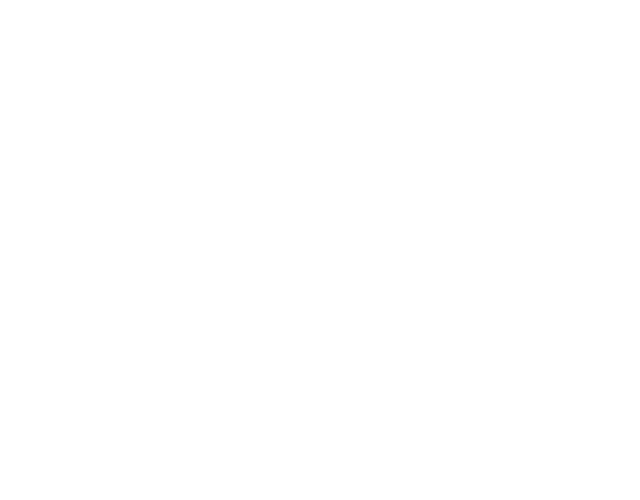
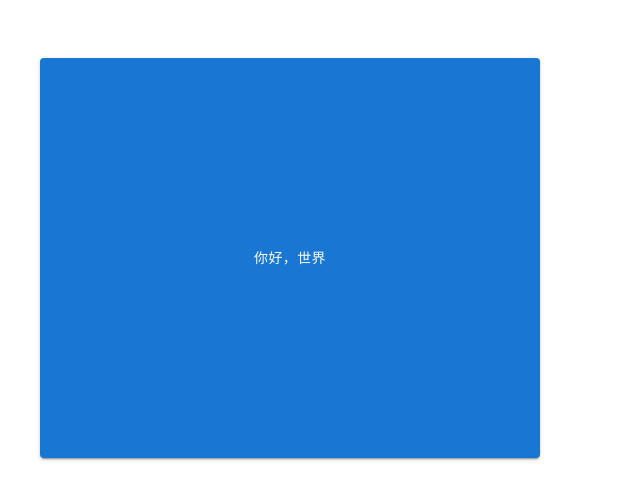
Before and after one commit to xingxinglail/drug-ui, a React app: page / in a window 1280 px wide. Shown: the top 500 px of the page, without its empty margins (0-640 px from the left). Built offline with nearby package versions, Linux system fonts and the light colour scheme.

Commit message:
feat: add ripple

```diff
--- /dev/null
+++ b/components/_use/index.ts
@@ -0,0 +1 @@
+export { useRipple } from './useRipple/index';
--- /dev/null
+++ b/components/_use/useRipple/index.ts
@@ -0,0 +1,62 @@
+import { useEffect, RefObject } from 'react';
+import './style/index.scss';
+
+export interface Options {
+    ref: RefObject<HTMLElement>;
+}
+
+const getRippleSize = (width: number, height: number, positionX: number, positionY: number) => {
+    // 得到点击位置距离最远的点，计算出这两点之间的距离
+    const square = (x: number) => x * x;
+    const coordinates = [[0, 0], [width, 0], [0, height], [width, height]].map(coordinate => {
+        return Math.sqrt(square(coordinate[0] - positionX) + square(coordinate[1] - positionY));
+    });
+    // 最长边即为半径
+    const radius = Math.max.apply({}, coordinates);
+    const size = radius * 2;
+    const left = positionX - size / 2;
+    const top = positionY - size / 2;
+    return { size, left, top };
+};
+
+export function useRipple (options: Options) {
+    const { ref } = options;
+    // default color rgba(0, 0, 0, 0.87)
+    const init = () => {
+        const spanDom = document.createElement('span');
+        spanDom.className = 'drug-ripple-root';
+        ref.current!.appendChild(spanDom);
+    };
+
+    const touchRipple = (e: MouseEvent) => {
+        if (ref && ref.current) {
+            const { left: _left, top: _top, width, height } = ref.current.getBoundingClientRect();
+            const spanDom = document.createElement('span');
+            spanDom.className = 'drug-ripple';
+            const { size, left, top } = getRippleSize(width, height, e.pageX - _left, e.pageY - _top);
+            spanDom.style.top = `${ top }px`;
+            spanDom.style.left = `${ left }px`;
+            spanDom.style.width = `${ size }px`;
+            spanDom.style.height = `${ size }px`;
+            const rootDom = ref.current.querySelector('.drug-ripple-root');
+            const childDom = document.createElement('span');
+            childDom.className = 'drug-ripple-child';
+            spanDom.appendChild(childDom);
+            rootDom!.appendChild(spanDom);
+            spanDom.addEventListener('animationend', () => {
+                spanDom.removeChild(childDom);
+                rootDom!.removeChild(spanDom);
+            });
+        }
+    };
+
+    useEffect(() => {
+        if (ref && ref.current) {
+            init();
+            ref.current.addEventListener('mousedown', touchRipple);
+        }
+        return () => {
+            if (ref && ref.current) ref.current.removeEventListener('mousedown', touchRipple);
+        };
+    }, []);
+};
--- /dev/null
+++ b/components/_use/useRipple/style/index.scss
@@ -0,0 +1,46 @@
+@keyframes drug-ripple-enter {
+    0% {
+        opacity: 0.3;
+        transform: scale(0);
+    }
+
+    100% {
+        opacity: 0.1;
+        transform: scale(1);
+    }
+}
+
+@keyframes drug-ripple-leave {
+
+    0% {
+        opacity: 1;
+    }
+
+    100% {
+        opacity: 0;
+    }
+}
+
+.drug-ripple-root {
+    position: absolute;
+    top: 0;
+    right: 0;
+    bottom: 0;
+    left: 0;
+    z-index: 0;
+    overflow: hidden;
+
+    .drug-ripple {
+        position: absolute;
+        border-radius: 50%;
+        animation: drug-ripple-enter 700ms cubic-bezier(0.4, 0, 0.2, 1);
+        .drug-ripple-child {
+            display: block;
+            width: 100%;
+            height: 100%;
+            background-color: currentColor;
+            border-radius: 50%;
+            animation: drug-ripple-leave 700ms cubic-bezier(0.4, 0, 0.2, 1);
+        }
+    }
+}
--- /dev/null
+++ b/components/button/Button.tsx
@@ -0,0 +1,30 @@
+import React, { FC, useRef } from 'react';
+import { classes } from '../_util';
+import { useRipple } from '../_use';
+
+import './style/index.scss';
+
+interface ButtonProps {
+    disable?: boolean;
+    disableRipple?: boolean;
+}
+
+const Button: FC<ButtonProps> = ({ disable = false, disableRipple = false, children }) => {
+    const ref = useRef<HTMLButtonElement>(null);
+
+    if (!disableRipple) useRipple({ ref });
+
+    return (
+        <>
+            <button
+                ref={ ref }
+                disabled={ disable }
+                className={ classes('drug-button', 'drug-button-primary') }>
+                { children }
+            </button>
+        </>
+
+    );
+};
+
+export default Button;
--- /dev/null
+++ b/components/button/Index.tsx
@@ -0,0 +1,3 @@
+import Button from './Button';
+
+export default Button;
--- /dev/null
+++ b/components/button/style/index.scss
@@ -0,0 +1,34 @@
+.drug-button {
+    position: relative;
+    color: rgba(0, 0, 0, 0.87);
+    padding: 6px 16px;
+    font-size: 0.875rem;
+    min-width: 64px;
+    box-sizing: border-box;
+    transition: background-color 250ms cubic-bezier(0.4, 0, 0.2, 1) 0ms, box-shadow 250ms cubic-bezier(0.4, 0, 0.2, 1) 0ms, border 250ms cubic-bezier(0.4, 0, 0.2, 1) 0ms;
+    font-family: "Roboto", "Helvetica", "Arial", sans-serif;
+    font-weight: 500;
+    line-height: 1.75;
+    border-radius: 4px;
+    letter-spacing: 0.02857em;
+    text-transform: uppercase;
+    border: 0;
+    outline: 0;
+    cursor: pointer;
+    user-select: none;
+    -webkit-appearance: none;
+    -webkit-tap-highlight-color: transparent;
+    box-shadow: 0 3px 1px -2px rgba(0, 0, 0, 0.2), 0px 2px 2px 0px rgba(0, 0, 0, 0.14), 0px 1px 5px 0px rgba(0, 0, 0, 0.12);
+    width: 500px;
+    height: 400px;
+}
+
+.drug-button-primary {
+    color: #fff;
+    background-color: #1976d2;
+
+    &:hover {
+        background-color: #115293;
+        box-shadow: 0 2px 4px -1px rgba(0, 0, 0, 0.2), 0px 4px 5px 0px rgba(0, 0, 0, 0.14), 0px 1px 10px 0px rgba(0, 0, 0, 0.12);
+    }
+}
--- a/components/index.tsx
+++ b/components/index.tsx
@@ -1,3 +1,2 @@
-import Icon from './icon/Index';
-
-export { Icon };
+export { default as Icon } from './icon/Index';
+export { default as Button } from './button/Index';
--- a/example/App.tsx
+++ b/example/App.tsx
@@ -1,14 +1,16 @@
-import React, { FC, MouseEventHandler } from 'react';
+import React, { FC, MouseEventHandler, useState } from 'react';
 import ReactDOM from 'react-dom';
-import { Icon } from '../components';
+import { Icon, Button } from '../components';
 
 const App: FC = () => {
+    const [a, setA] = useState(true);
     const click: MouseEventHandler = () => {
         console.log(333);
+        setA(true);
     };
 
     const enter: MouseEventHandler = (e) => {
-        console.log(e.target);
+        setA(false);
     };
 
     const level: MouseEventHandler = (e) => {
@@ -16,9 +18,15 @@ const App: FC = () => {
     };
     return (
         <div>
-            <Icon className="star" name="left" onClick={ click } />
-            <Icon name="down" onMouseEnter={ enter } />
-            <Icon name="right" onMouseLeave={ level } />
+            <Icon className="star" name="left" onClick={ click }/>
+            <Icon name="down" onMouseEnter={ enter }/>
+            <Icon name="right" onMouseLeave={ level }/>
+            <br/>
+            <div style={ { padding: 40 } }>
+                {
+                    a ? <Button>你好，世界</Button> : '6777'
+                }
+            </div>
         </div>
     );
 };
--- a/example/index.html
+++ b/example/index.html
@@ -4,6 +4,16 @@
     <meta charset="UTF-8">
     <meta name="viewport" content="width=device-width, initial-scale=1.0">
     <title><%= htmlWebpackPlugin.options.title %></title>
+    <style>
+        * {
+            margin: 0;
+            padding: 0;
+        }
+
+        body {
+            -webkit-font-smoothing: antialiased;
+        }
+    </style>
 </head>
 <body>
     <div id="root"></div>
```
